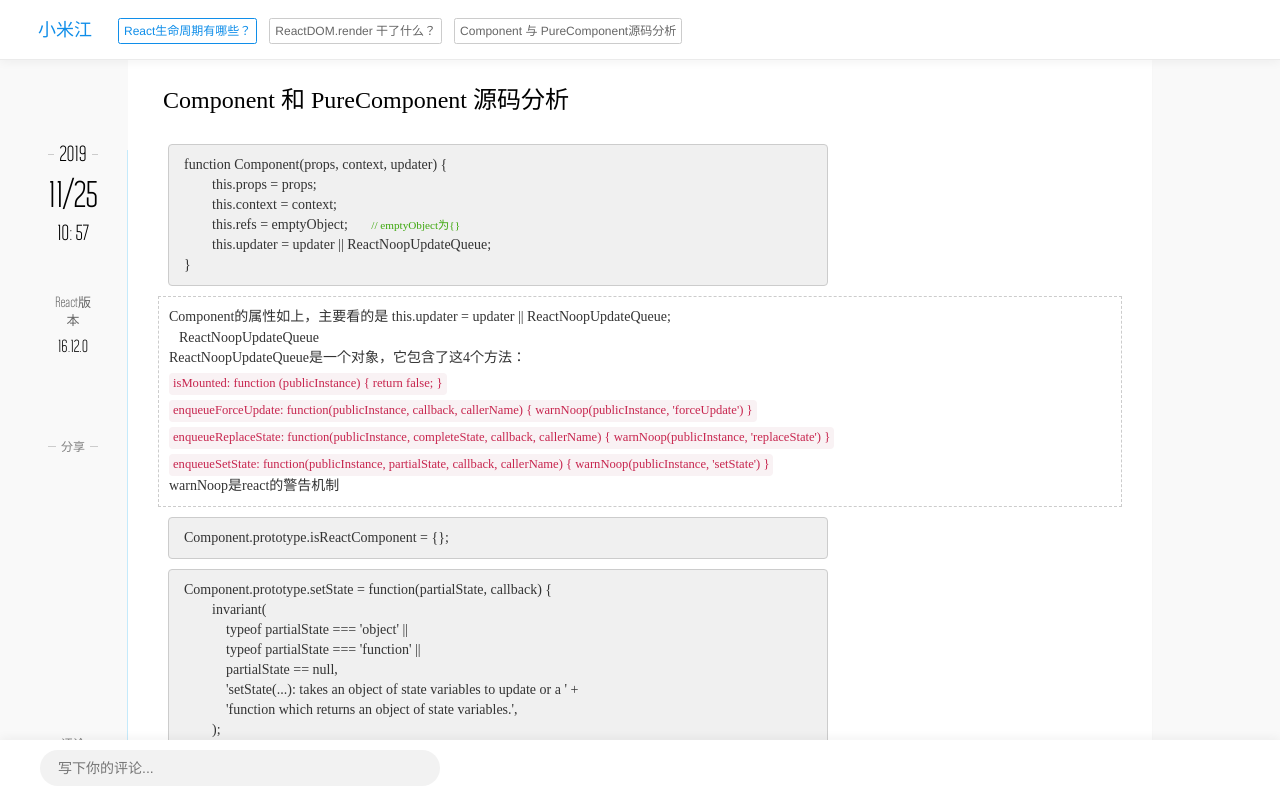
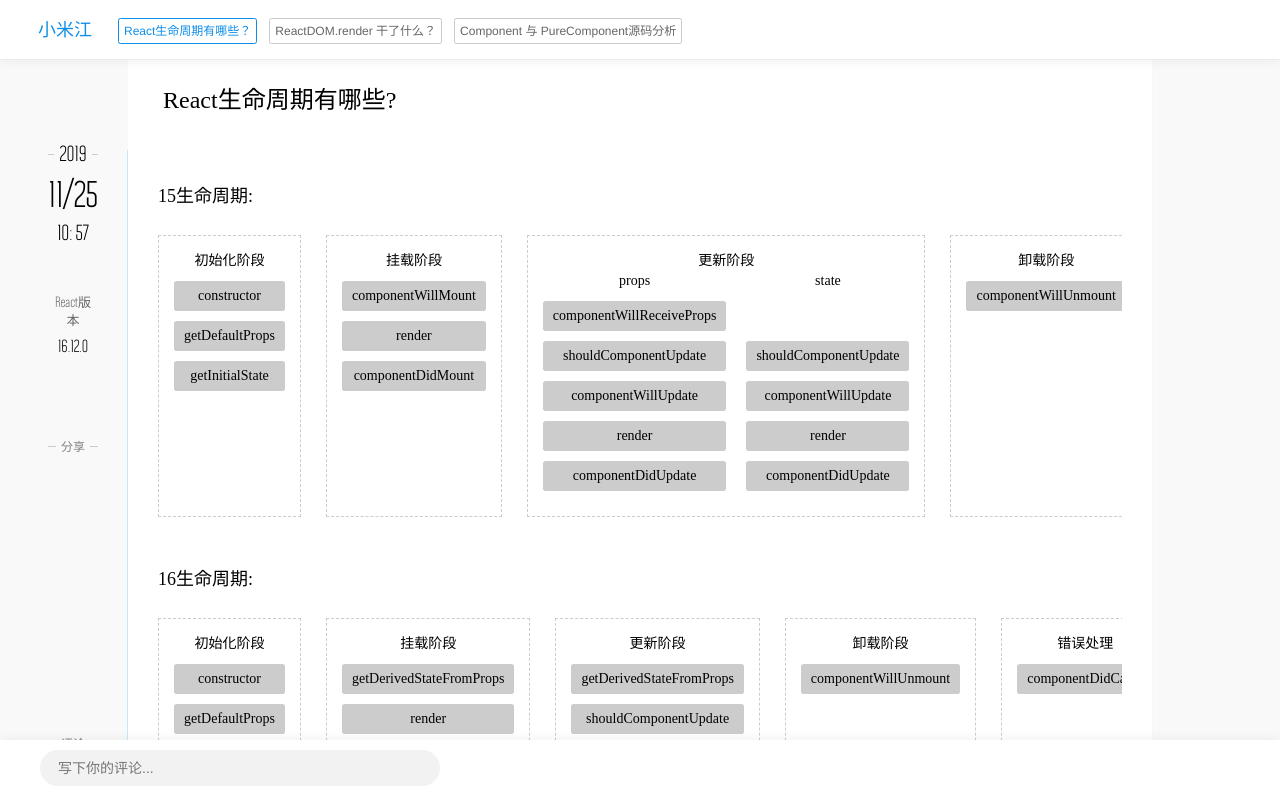
Before and after one commit to weily22/sidebar, a React (Create React App) app: page /#/ in a window 1280 px wide. Shown: the top 798 px of the page. Built offline with nearby package versions, Linux system fonts and the light colour scheme; a small style sheet from the web is missing.

Commit message:
tag修正

```diff
--- a/src/pages/Article/Article.jsx
+++ b/src/pages/Article/Article.jsx
@@ -15,7 +15,7 @@ class Article extends Component {
       case 'part3':
         return <APureComponent />;
       default:
-        return <APureComponent />;
+        return <LifeCycle />;
     }
   }
   render() {
```
